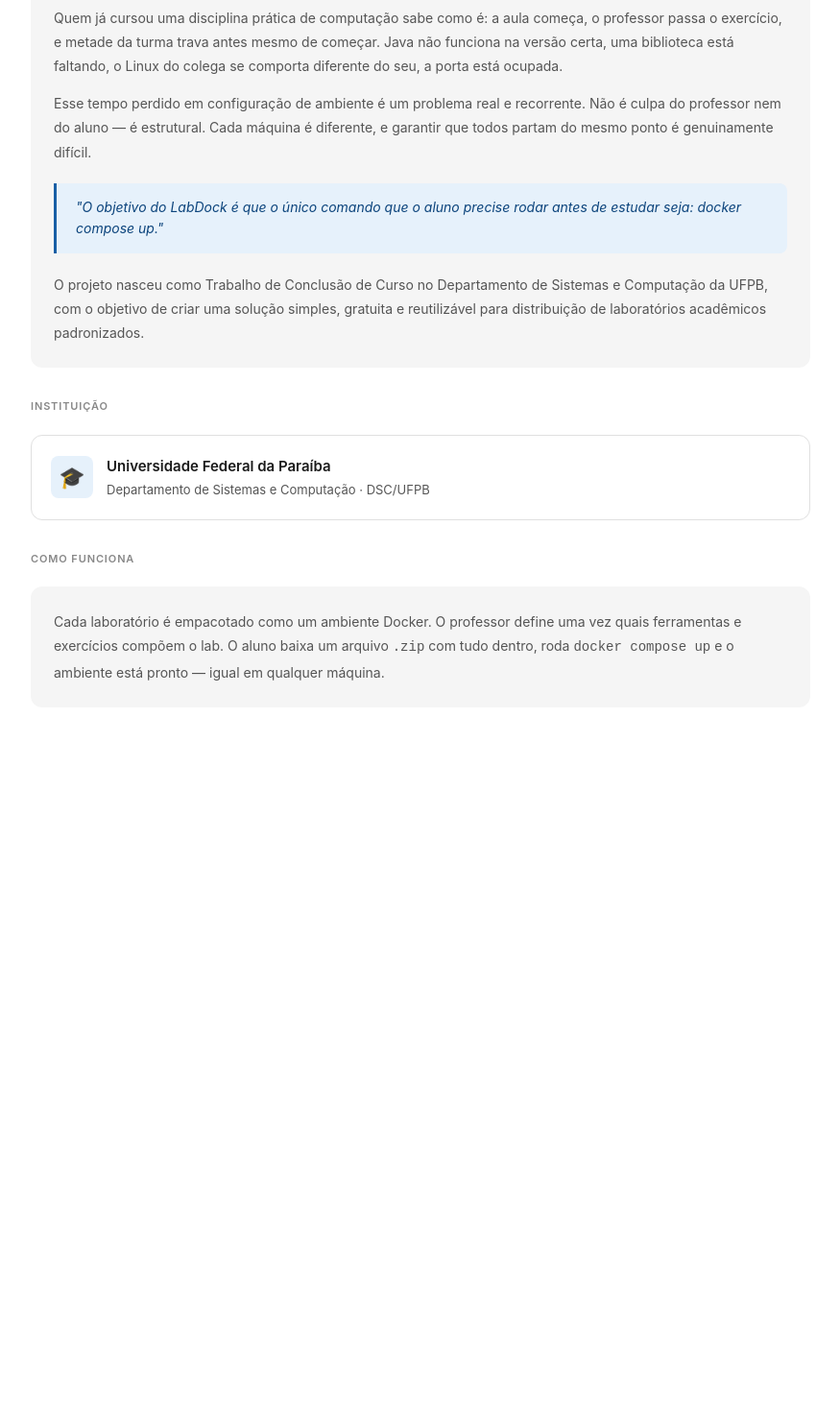
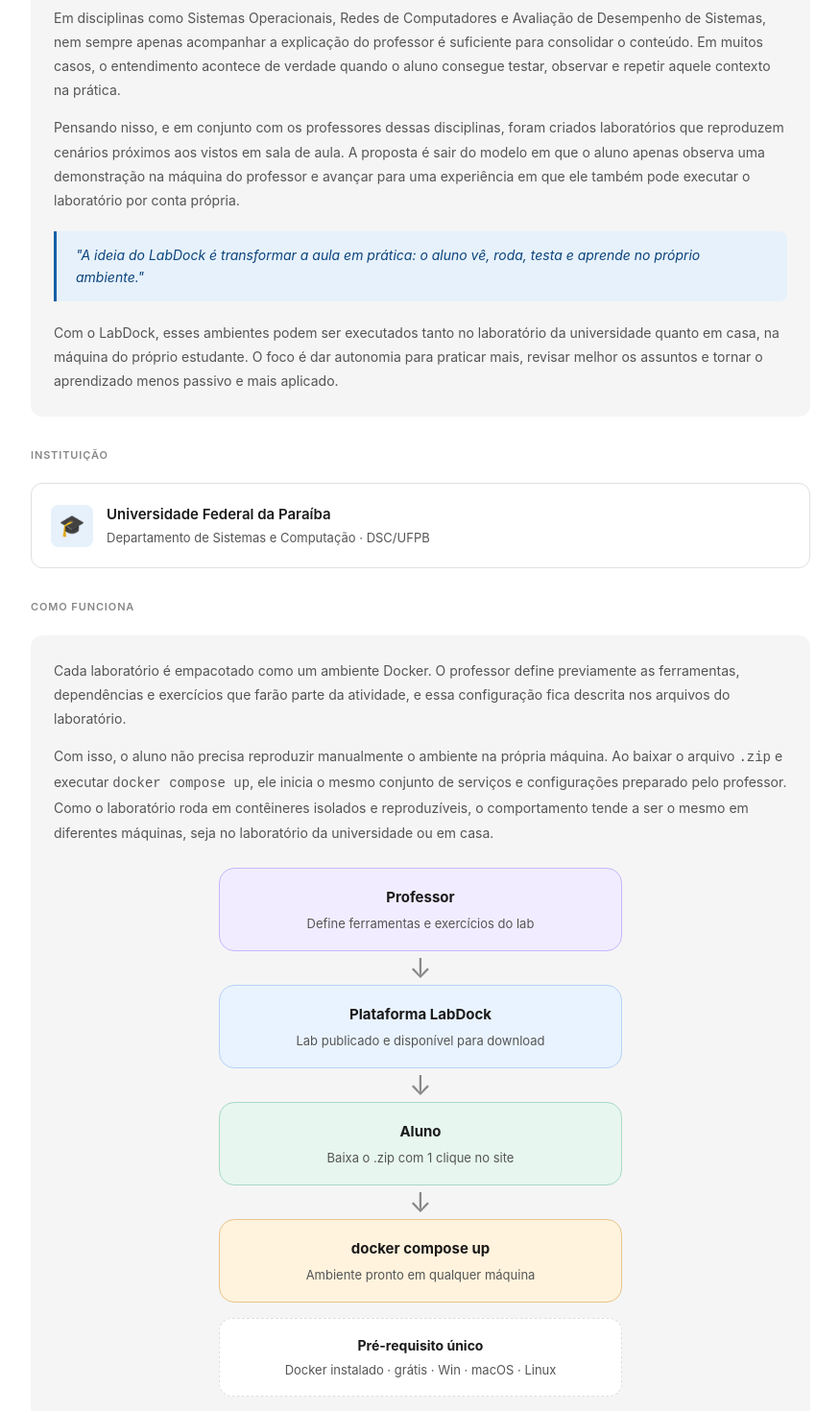
Before and after one commit to Daviddevlinux/labdock, a React (Vite) app: page /sobre in a window 1280 px wide. Shown: the part 300-1770 px from the top of the page at 96% size, without its empty margins (202-1077 px from the left). Before the commit the page ends 1069 px from the top, so only its background shows below. Built offline with nearby package versions, Linux system fonts and the light colour scheme.

Commit message:
feat: aprimora seção Sobre com explicação e fluxograma do   LabDock

```diff
--- a/src/index.css
+++ b/src/index.css
@@ -26,6 +26,11 @@
   --azul-claro: #0C2340;
   --azul-escuro: #90C4F0;
 }
+
+html[data-theme="dark"] .flow-step-professor { background: rgba(122, 92, 255, 0.12); border-color: rgba(165, 140, 255, 0.45); }
+html[data-theme="dark"] .flow-step-platform { background: rgba(74, 144, 226, 0.12); border-color: rgba(111, 168, 255, 0.4); }
+html[data-theme="dark"] .flow-step-student { background: rgba(39, 174, 96, 0.12); border-color: rgba(110, 214, 160, 0.35); }
+html[data-theme="dark"] .flow-step-docker { background: rgba(241, 196, 15, 0.1); border-color: rgba(241, 196, 15, 0.35); }
 
 body { font-family: -apple-system, BlinkMacSystemFont, 'Segoe UI', sans-serif; color: var(--text-primary); background: var(--bg); line-height: 1.6; }
 
@@ -87,6 +92,18 @@
 .sobre-block p + p { margin-top: .875rem; }
 .quote { border-left: 3px solid var(--azul); padding: .875rem 1.25rem; margin: 1.25rem 0; background: var(--azul-claro); border-radius: 0 var(--radius) var(--radius) 0; }
 .quote p { font-size: 14px; color: var(--azul-escuro); line-height: 1.6; font-style: italic; }
+.flow-diagram { display: flex; flex-direction: column; align-items: center; margin-top: 1.5rem; }
+.flow-step { width: min(100%, 420px); padding: 1rem 1.25rem; border-radius: 16px; border: 1px solid var(--border); text-align: center; }
+.flow-step strong { display: block; font-size: 15px; color: var(--text-primary); }
+.flow-step span { display: block; font-size: 13px; color: var(--text-secondary); margin-top: .2rem; }
+.flow-step-professor { background: #f1ecff; border-color: #c6b8ff; }
+.flow-step-platform { background: #e9f3ff; border-color: #b6d2f5; }
+.flow-step-student { background: #e7f6ef; border-color: #a8d9c8; }
+.flow-step-docker { background: #fff3dd; border-color: #e8c48a; }
+.flow-arrow { font-size: 28px; line-height: 1; color: var(--text-muted); margin: .2rem 0; }
+.flow-prereq { width: min(100%, 420px); margin-top: 1rem; padding: .9rem 1.25rem; border-radius: 14px; border: 1px dashed var(--border); text-align: center; background: var(--bg); }
+.flow-prereq strong { display: block; font-size: 14px; color: var(--text-primary); }
+.flow-prereq span { display: block; font-size: 13px; color: var(--text-secondary); margin-top: .15rem; }
 .inst-card { display: flex; align-items: center; gap: 14px; padding: 1.25rem; border: 0.5px solid var(--border); border-radius: var(--radius-lg); }
 .inst-icon { width: 44px; height: 44px; border-radius: var(--radius); background: var(--azul-claro); display: flex; align-items: center; justify-content: center; font-size: 22px; flex-shrink: 0; }
 .inst-name { font-size: 15px; font-weight: 600; }
@@ -158,5 +175,7 @@
 .contrib-button svg { width: 18px; height: 18px; }
 
 @media (max-width: 780px) {
+  .flow-step,
+  .flow-prereq { width: 100%; }
   .social-strip { grid-template-columns: 1fr; }
 }
--- a/src/pages/Sobre.jsx
+++ b/src/pages/Sobre.jsx
@@ -14,12 +14,12 @@
           <div>
             <div className="section-title">A motivação</div>
             <div className="sobre-block">
-              <p>Quem já cursou uma disciplina prática de computação sabe como é: a aula começa, o professor passa o exercício, e metade da turma trava antes mesmo de começar. Java não funciona na versão certa, uma biblioteca está faltando, o Linux do colega se comporta diferente do seu, a porta está ocupada.</p>
-              <p>Esse tempo perdido em configuração de ambiente é um problema real e recorrente. Não é culpa do professor nem do aluno — é estrutural. Cada máquina é diferente, e garantir que todos partam do mesmo ponto é genuinamente difícil.</p>
+              <p>Em disciplinas como Sistemas Operacionais, Redes de Computadores e Avaliação de Desempenho de Sistemas, nem sempre apenas acompanhar a explicação do professor é suficiente para consolidar o conteúdo. Em muitos casos, o entendimento acontece de verdade quando o aluno consegue testar, observar e repetir aquele contexto na prática.</p>
+              <p>Pensando nisso, e em conjunto com os professores dessas disciplinas, foram criados laboratórios que reproduzem cenários próximos aos vistos em sala de aula. A proposta é sair do modelo em que o aluno apenas observa uma demonstração na máquina do professor e avançar para uma experiência em que ele também pode executar o laboratório por conta própria.</p>
               <div className="quote">
-                <p>"O objetivo do LabDock é que o único comando que o aluno precise rodar antes de estudar seja: docker compose up."</p>
+                <p>"A ideia do LabDock é transformar a aula em prática: o aluno vê, roda, testa e aprende no próprio ambiente."</p>
               </div>
-              <p>O projeto nasceu como Trabalho de Conclusão de Curso no Departamento de Sistemas e Computação da UFPB, com o objetivo de criar uma solução simples, gratuita e reutilizável para distribuição de laboratórios acadêmicos padronizados.</p>
+              <p>Com o LabDock, esses ambientes podem ser executados tanto no laboratório da universidade quanto em casa, na máquina do próprio estudante. O foco é dar autonomia para praticar mais, revisar melhor os assuntos e tornar o aprendizado menos passivo e mais aplicado.</p>
             </div>
           </div>
 
@@ -37,7 +37,38 @@
           <div>
             <div className="section-title">Como funciona</div>
             <div className="sobre-block">
-              <p>Cada laboratório é empacotado como um ambiente Docker. O professor define uma vez quais ferramentas e exercícios compõem o lab. O aluno baixa um arquivo <code>.zip</code> com tudo dentro, roda <code>docker compose up</code> e o ambiente está pronto — igual em qualquer máquina.</p>
+              <p>Cada laboratório é empacotado como um ambiente Docker. O professor define previamente as ferramentas, dependências e exercícios que farão parte da atividade, e essa configuração fica descrita nos arquivos do laboratório.</p>
+              <p>Com isso, o aluno não precisa reproduzir manualmente o ambiente na própria máquina. Ao baixar o arquivo <code>.zip</code> e executar <code>docker compose up</code>, ele inicia o mesmo conjunto de serviços e configurações preparado pelo professor. Como o laboratório roda em contêineres isolados e reproduzíveis, o comportamento tende a ser o mesmo em diferentes máquinas, seja no laboratório da universidade ou em casa.</p>
+
+              <div className="flow-diagram" aria-label="Fluxo de funcionamento do LabDock">
+                <div className="flow-step flow-step-professor">
+                  <strong>Professor</strong>
+                  <span>Define ferramentas e exercícios do lab</span>
+                </div>
+                <div className="flow-arrow" aria-hidden="true">↓</div>
+
+                <div className="flow-step flow-step-platform">
+                  <strong>Plataforma LabDock</strong>
+                  <span>Lab publicado e disponível para download</span>
+                </div>
+                <div className="flow-arrow" aria-hidden="true">↓</div>
+
+                <div className="flow-step flow-step-student">
+                  <strong>Aluno</strong>
+                  <span>Baixa o .zip com 1 clique no site</span>
+                </div>
+                <div className="flow-arrow" aria-hidden="true">↓</div>
+
+                <div className="flow-step flow-step-docker">
+                  <strong>docker compose up</strong>
+                  <span>Ambiente pronto em qualquer máquina</span>
+                </div>
+
+                <div className="flow-prereq">
+                  <strong>Pré-requisito único</strong>
+                  <span>Docker instalado · grátis · Win · macOS · Linux</span>
+                </div>
+              </div>
             </div>
           </div>
         </div>
```
